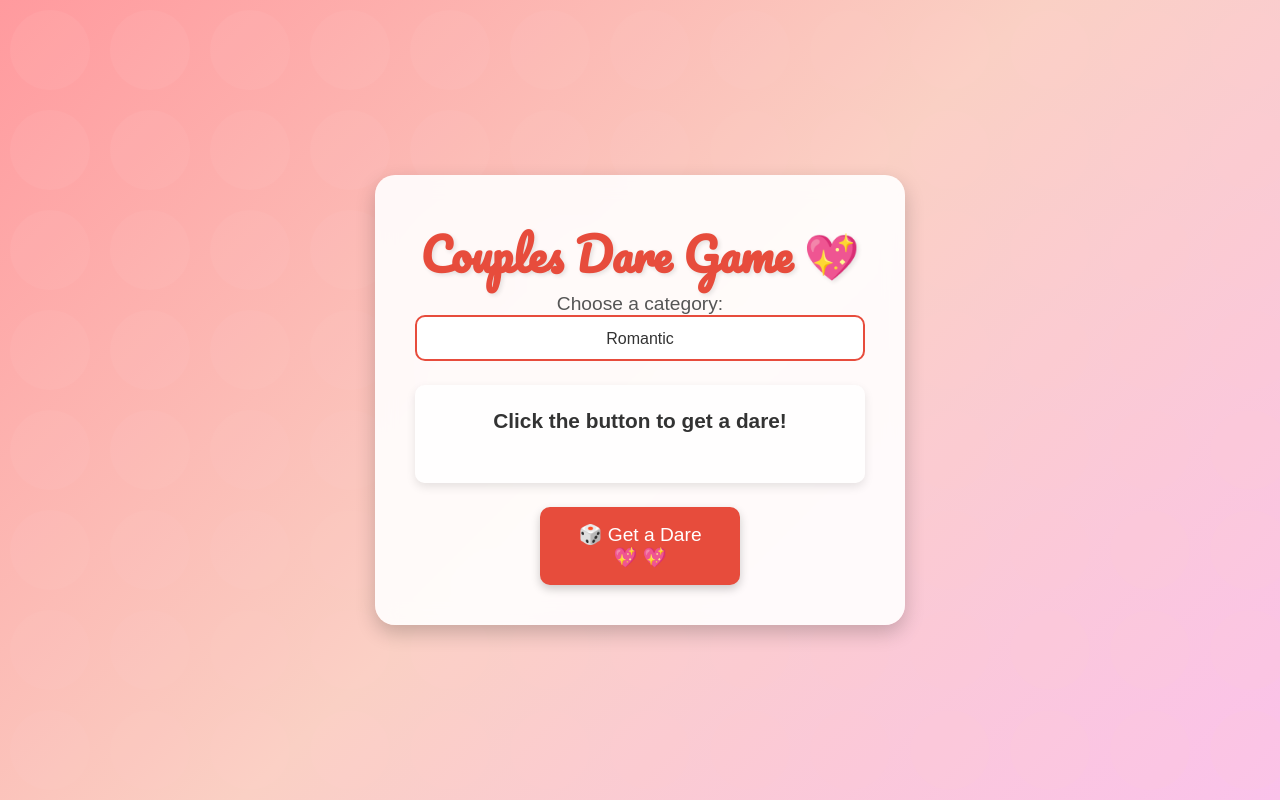
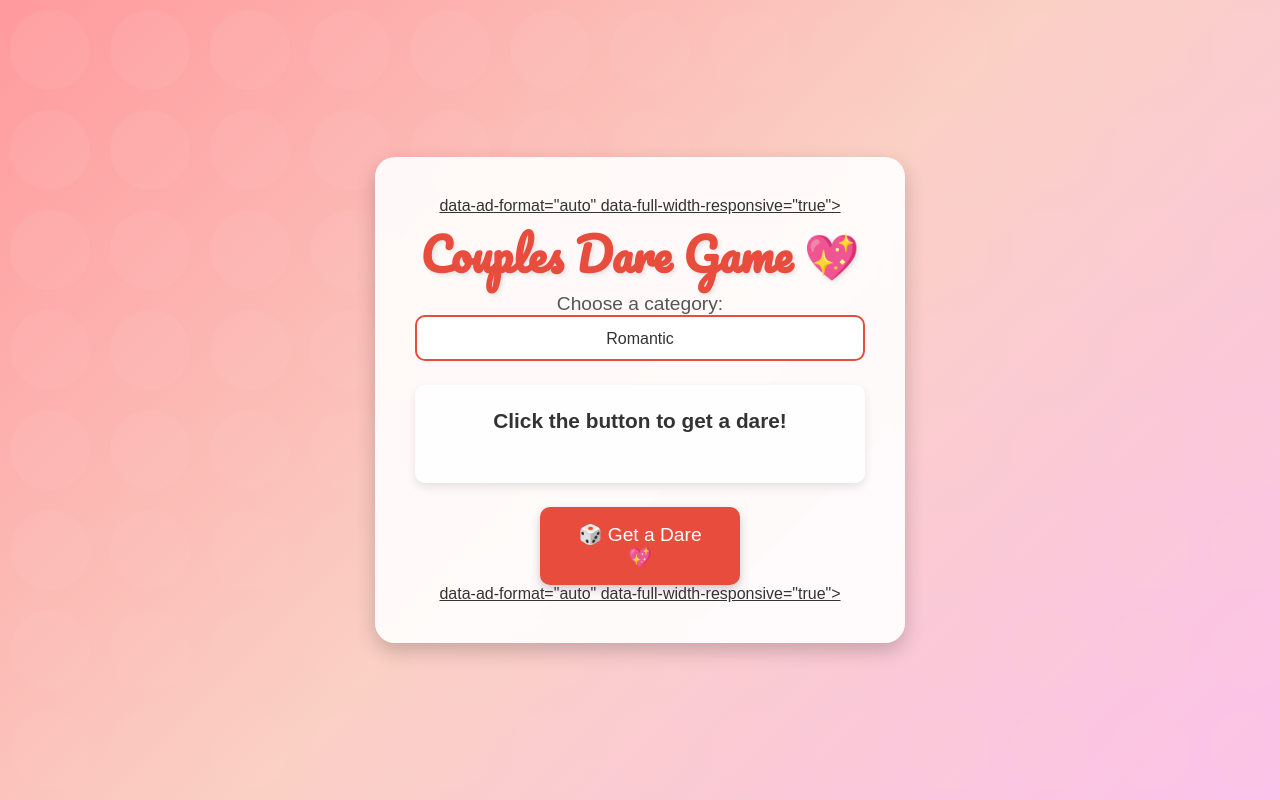
Before and after one commit to AliasgarMukhi/Couple-dare-games, a plain HTML site: page index.html in a window 1280 px wide. Drawn offline with Linux system fonts and the light colour scheme.

Commit message:
Update index.html

```diff
--- a/index.html
+++ b/index.html
@@ -4,15 +4,30 @@
     <meta charset="UTF-8">
     <meta name="viewport" content="width=device-width, initial-scale=1.0">
     <title>Couples Dare Game 💕</title>
-
-    <!-- Corrected CSS File Link -->
-    <link rel="stylesheet" href="style.css">
-
-    <!-- Google Font -->
+    <link rel="stylesheet" href="style.css"> <!-- Updated to link to style.css -->
     <link href="https://fonts.googleapis.com/css2?family=Pacifico&display=swap" rel="stylesheet">
+    <!-- Google AdSense Code -->
+    <script async src="https://pagead2.googlesyndication.com/pagead/js/adsbygoogle.js?client=ca-pub-5950982884550133"
+        crossorigin="anonymous"></script>
 </head>
 <body>
     <div class="container">
+        <!-- Header Ad -->
+        <header>
+            <script async src="https://pagead2.googlesyndication.com/pagead/js/adsbygoogle.js?client=ca-pub-5950982884550133"
+                crossorigin="anonymous"></script>
+            <!-- Ad Unit -->
+            <ins class="adsbygoogle"
+                 style="display:block"
+                 data-ad-client="ca-pub-5950982884550133"
+                 data-ad-slot="YOUR_AD_SLOT_ID" <!-- Replace with your ad slot ID -->
+                 data-ad-format="auto"
+                 data-full-width-responsive="true"></ins>
+            <script>
+                 (adsbygoogle = window.adsbygoogle || []).push({});
+            </script>
+        </header>
+
         <h1>Couples Dare Game 💖</h1>
 
         <label for="category">Choose a category:</label>
@@ -25,10 +40,24 @@
 
         <p id="dare-text">Click the button to get a dare!</p>
 
-        <button onclick="generateDare()">🎲 Get a Dare 💖</button>
+        <button onclick="generateDare()">🎲 Get a Dare</button>
+
+        <!-- Footer Ad -->
+        <footer>
+            <script async src="https://pagead2.googlesyndication.com/pagead/js/adsbygoogle.js?client=ca-pub-5950982884550133"
+                crossorigin="anonymous"></script>
+            <!-- Ad Unit -->
+            <ins class="adsbygoogle"
+                 style="display:block"
+                 data-ad-client="ca-pub-5950982884550133"
+                 data-ad-slot="YOUR_AD_SLOT_ID" <!-- Replace with your ad slot ID -->
+                 data-ad-format="auto"
+                 data-full-width-responsive="true"></ins>
+            <script>
+                 (adsbygoogle = window.adsbygoogle || []).push({});
+            </script>
+        </footer>
     </div>
-
-    <!-- Corrected JavaScript File Link -->
     <script src="script.js"></script>
 </body>
 </html>
```
